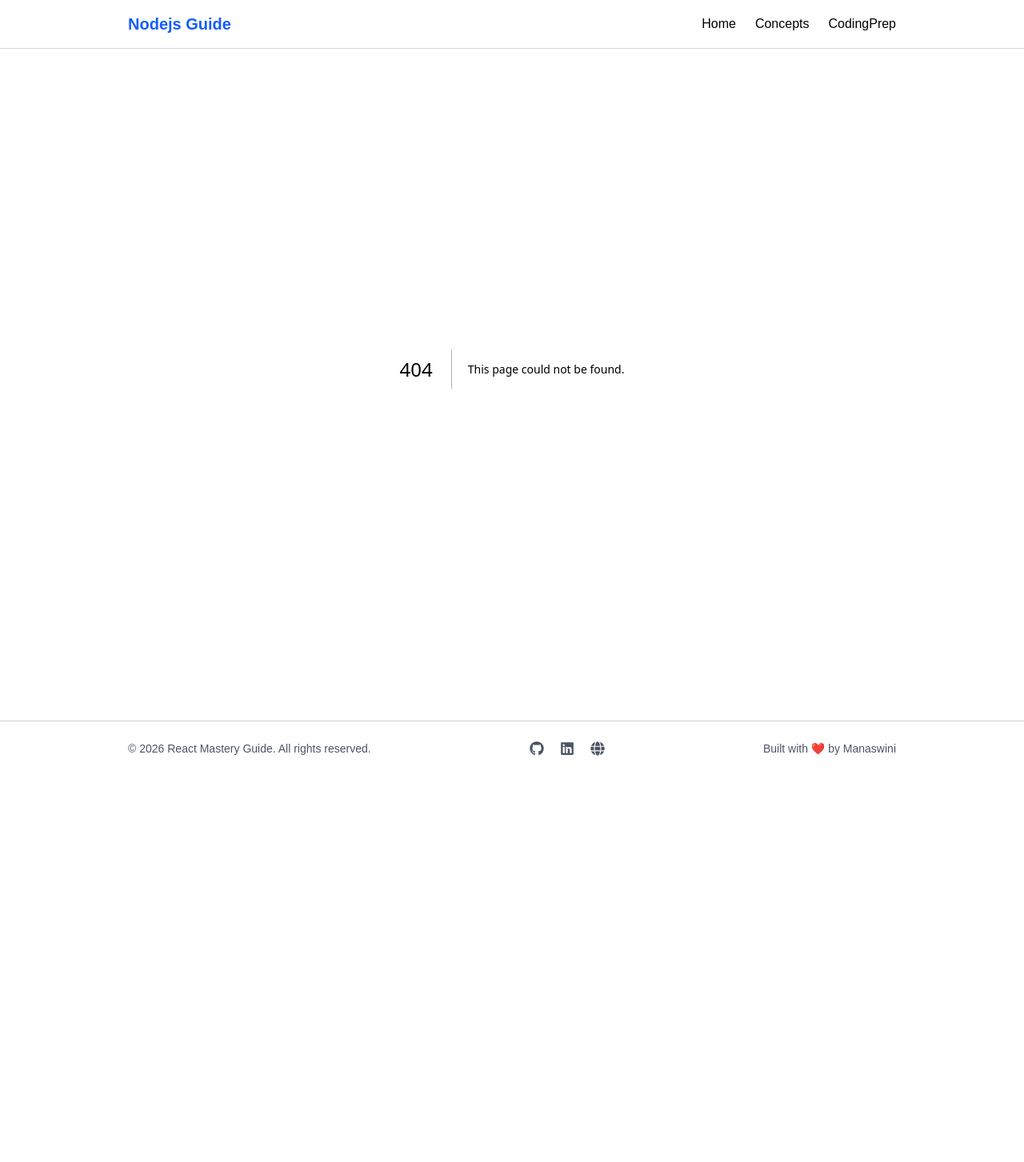
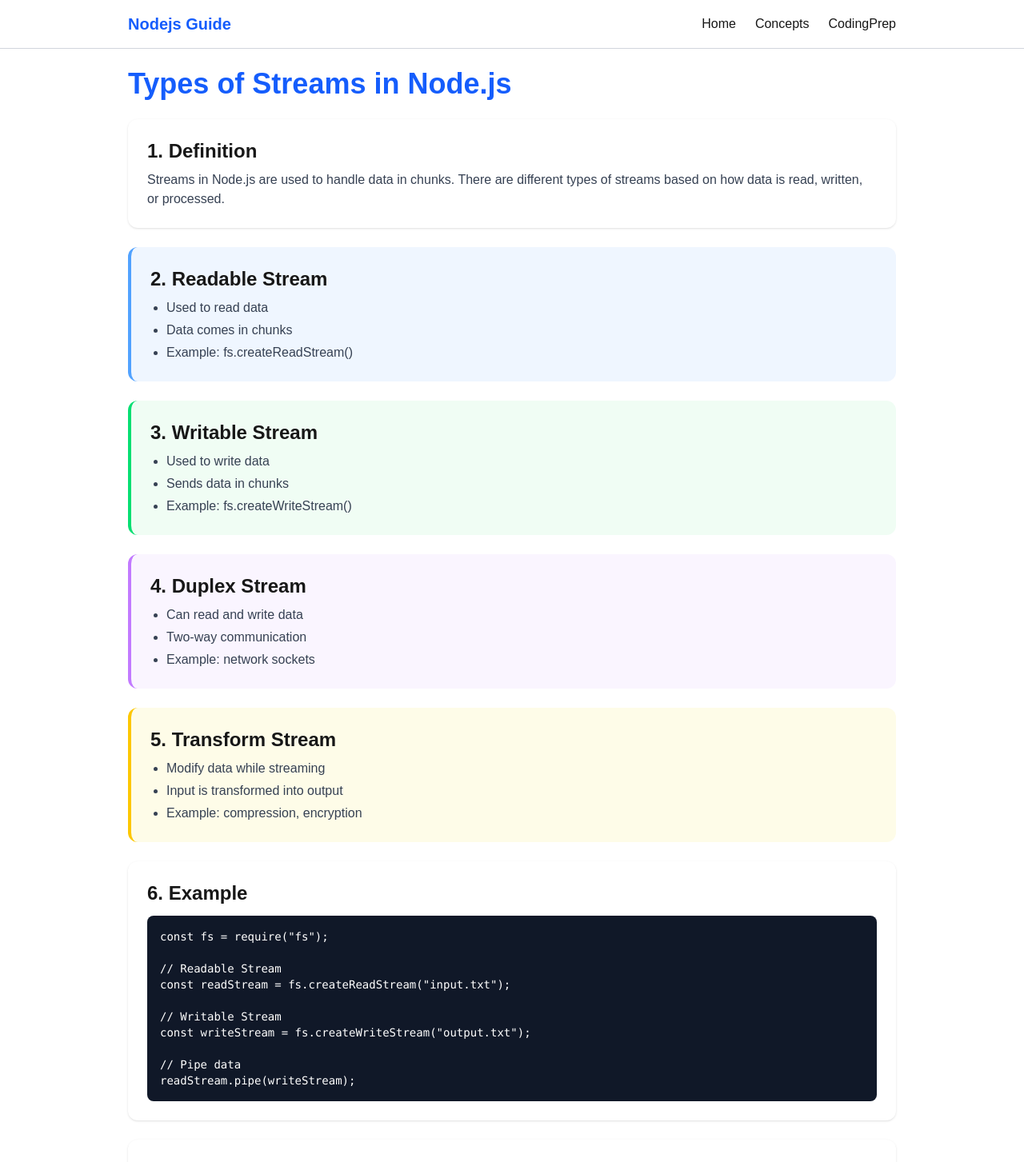
Before and after one commit to Monisasmal/NodeJS-Concepts, a Next.js app: page /concepts/TypesOfStreams in a window 1280 px wide. Before the commit this address had no page. Shown: the top 1453 px of the page at 80% size. Before the commit the page ends 970 px from the top, so only its background shows below. Built offline with nearby package versions, Linux system fonts and the light colour scheme.

Commit message:
first commit

```diff
--- /dev/null
+++ b/src/app/concepts/TypesOfStreams/page.tsx
@@ -0,0 +1,104 @@
+export default function TypesOfStreams() {
+  return (
+    <div className="w-full max-w-5xl mx-auto px-4 sm:px-6 lg:px-8 py-6">
+
+      <h1 className="text-2xl sm:text-3xl md:text-4xl font-bold text-blue-600 mb-6">
+        Types of Streams in Node.js
+      </h1>
+
+      {/* Definition */}
+      <section className="mb-6 bg-white shadow-sm rounded-xl p-4 sm:p-6">
+        <h2 className="text-lg sm:text-xl md:text-2xl font-semibold mb-2">
+          1. Definition
+        </h2>
+        <p className="text-sm sm:text-base text-gray-700">
+          Streams in Node.js are used to handle data in chunks. There are
+          different types of streams based on how data is read, written, or
+          processed.
+        </p>
+      </section>
+
+      {/* Readable */}
+      <section className="mb-6 bg-blue-50 border-l-4 border-blue-400 rounded-xl p-4 sm:p-6">
+        <h2 className="text-lg sm:text-xl md:text-2xl font-semibold mb-2">
+          2. Readable Stream
+        </h2>
+        <ul className="list-disc ml-5 text-sm sm:text-base text-gray-700 space-y-1">
+          <li>Used to read data</li>
+          <li>Data comes in chunks</li>
+          <li>Example: fs.createReadStream()</li>
+        </ul>
+      </section>
+
+      {/* Writable */}
+      <section className="mb-6 bg-green-50 border-l-4 border-green-400 rounded-xl p-4 sm:p-6">
+        <h2 className="text-lg sm:text-xl md:text-2xl font-semibold mb-2">
+          3. Writable Stream
+        </h2>
+        <ul className="list-disc ml-5 text-sm sm:text-base text-gray-700 space-y-1">
+          <li>Used to write data</li>
+          <li>Sends data in chunks</li>
+          <li>Example: fs.createWriteStream()</li>
+        </ul>
+      </section>
+
+      {/* Duplex */}
+      <section className="mb-6 bg-purple-50 border-l-4 border-purple-400 rounded-xl p-4 sm:p-6">
+        <h2 className="text-lg sm:text-xl md:text-2xl font-semibold mb-2">
+          4. Duplex Stream
+        </h2>
+        <ul className="list-disc ml-5 text-sm sm:text-base text-gray-700 space-y-1">
+          <li>Can read and write data</li>
+          <li>Two-way communication</li>
+          <li>Example: network sockets</li>
+        </ul>
+      </section>
+
+      {/* Transform */}
+      <section className="mb-6 bg-yellow-50 border-l-4 border-yellow-400 rounded-xl p-4 sm:p-6">
+        <h2 className="text-lg sm:text-xl md:text-2xl font-semibold mb-2">
+          5. Transform Stream
+        </h2>
+        <ul className="list-disc ml-5 text-sm sm:text-base text-gray-700 space-y-1">
+          <li>Modify data while streaming</li>
+          <li>Input is transformed into output</li>
+          <li>Example: compression, encryption</li>
+        </ul>
+      </section>
+
+      {/* Example */}
+      <section className="mb-6 bg-white shadow-sm rounded-xl p-4 sm:p-6">
+        <h2 className="text-lg sm:text-xl md:text-2xl font-semibold mb-3">
+          6. Example
+        </h2>
+
+        <pre className="bg-gray-900 text-white p-3 sm:p-4 rounded-lg overflow-x-auto text-xs sm:text-sm">
+{`const fs = require("fs");
+
+// Readable Stream
+const readStream = fs.createReadStream("input.txt");
+
+// Writable Stream
+const writeStream = fs.createWriteStream("output.txt");
+
+// Pipe data
+readStream.pipe(writeStream);`}
+        </pre>
+      </section>
+
+      {/* Advantages */}
+      <section className="mb-6 bg-white shadow-sm rounded-xl p-4 sm:p-6">
+        <h2 className="text-lg sm:text-xl md:text-2xl font-semibold mb-2">
+          7. Advantages
+        </h2>
+        <ul className="list-disc ml-5 text-sm sm:text-base text-gray-700 space-y-1">
+          <li>Efficient for large data</li>
+          <li>Low memory usage</li>
+          <li>Faster processing</li>
+          <li>Supports real-time operations</li>
+        </ul>
+      </section>
+
+    </div>
+  );
+}
--- a/src/app/concepts/page.tsx
+++ b/src/app/concepts/page.tsx
@@ -4,7 +4,7 @@ const concept = [
      {name: "What is Node js?", path:"/concepts/what-is-Nodejs"},
      {name: "Difference Between Node Vs BrowserJS?", path:"/concepts/NodeVsBrowserJS"},
      {name: "What is V8 Engine?", path:"/concepts/WhatIsV8Engine"},
-     {name: " Is Node.js Single-threaded or Multi-threaded??", path:"/concepts/SingleOrMultiThreaded"},
+     {name: "Is Node.js Single-threaded or Multi-threaded??", path:"/concepts/SingleOrMultiThreaded"},
      {name: "How does Node.js handle Concurrency?", path:"/concepts/NodeConcurrency"},
      {name: "What is Non-blocking I/O?", path:"/concepts/NonBlockingIO"},
      {name: "What is libuv??", path:"/concepts/libuv"},
@@ -25,6 +25,7 @@ const concept = [
      {name: "How to Write Files in Node.js??", path:"/concepts/HowToWriteFiles"},
      {name: "Difference between Sync and Async File Methods?", path:"/concepts/SyncVsAsyncFileMethods"},
      {name: "What is a Stream in Node.js?", path:"/concepts/WhatIsStream"},
+     {name: "What are type of Stream in Node.js?", path:"/concepts/TypesOfStreams"},
 ];
 
 export default function Concepts(){
```
